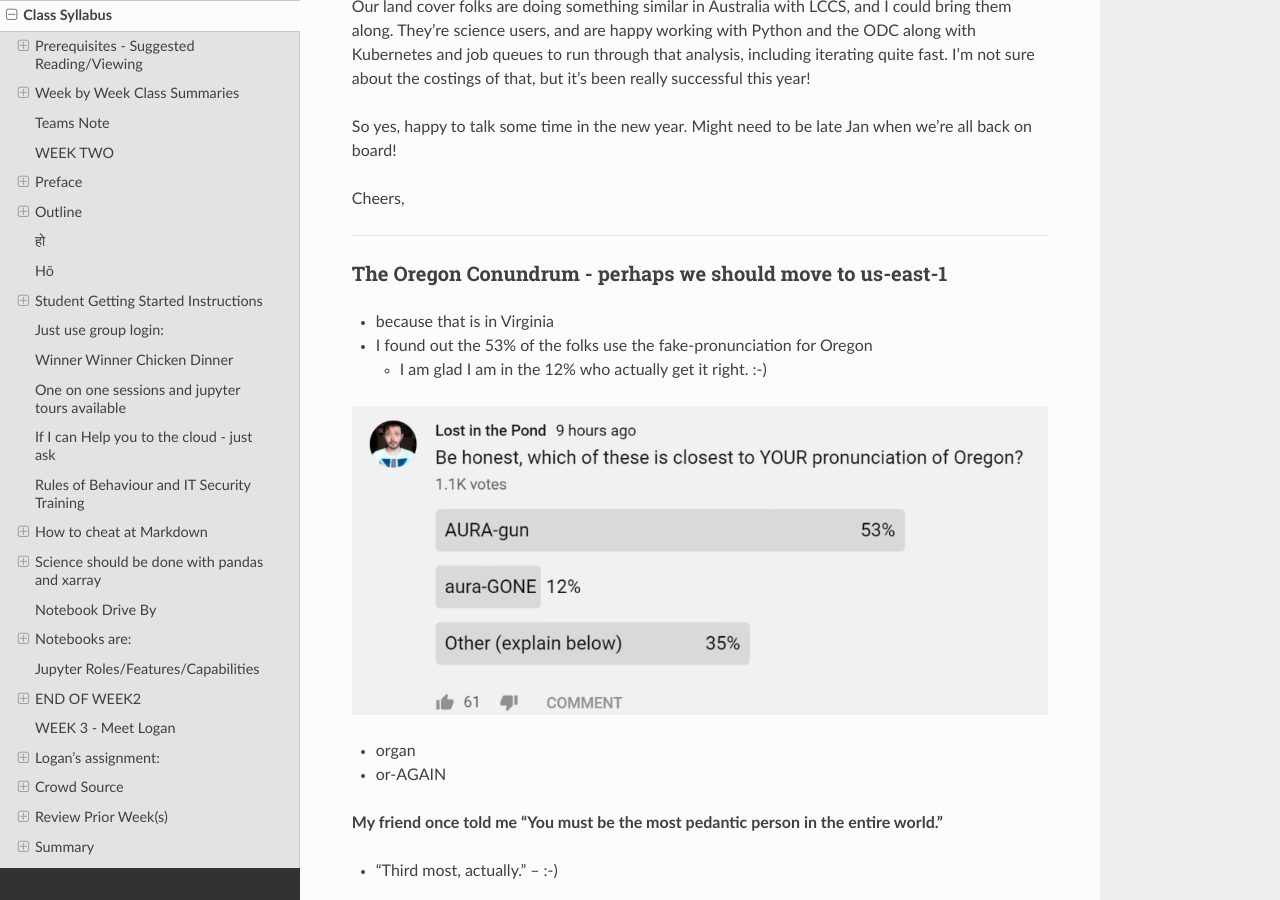
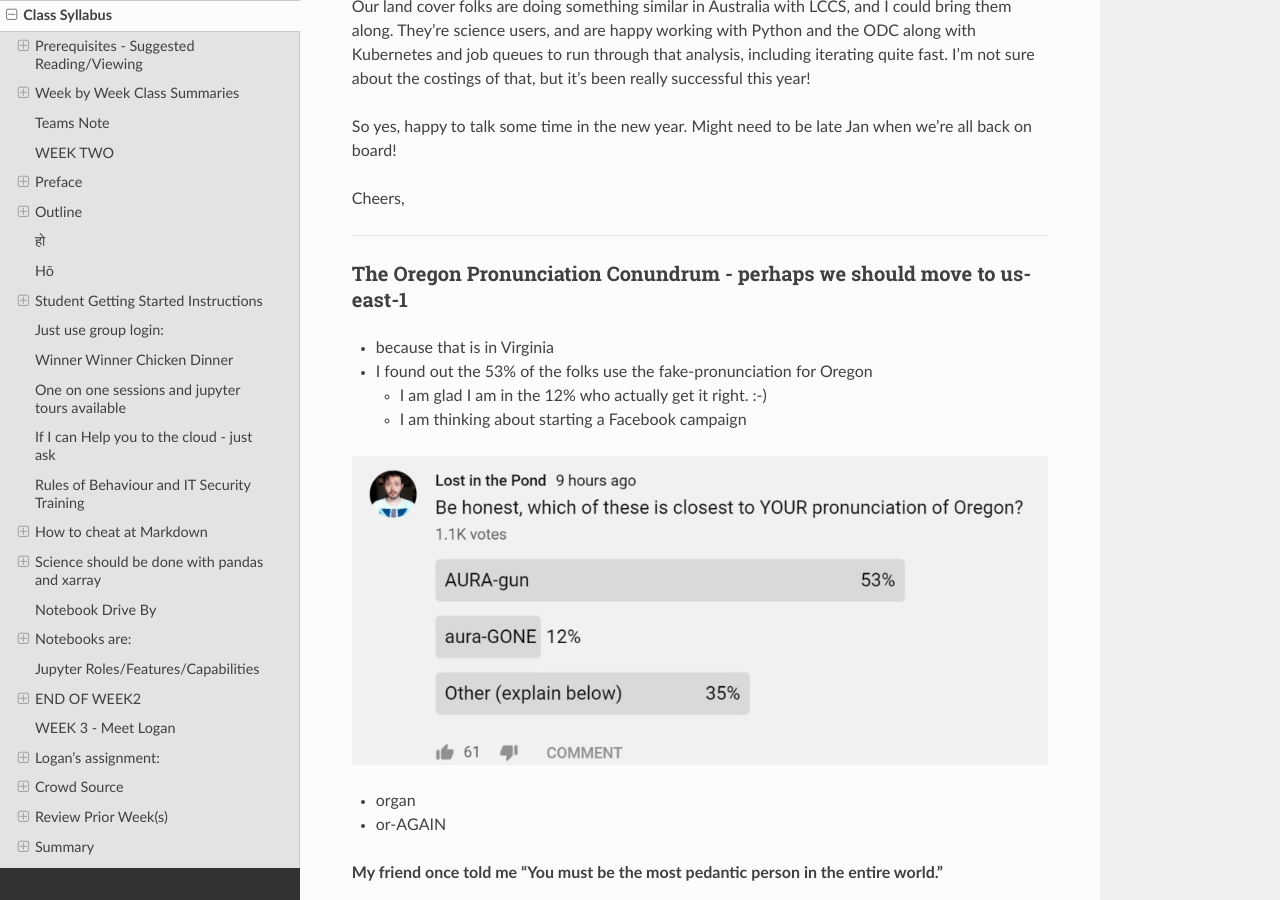
Before and after one commit to tonybutzer/harmony, a Sphinx documentation site: the page built from documentation/source/00weekbyweek.md, in a window 1280 px wide and 900 px high, scrolled down 26805 px. Built offline with Sphinx 7.4.7 and the Read the Docs theme 2.0.0, drawn with Linux system fonts in a browser that asks for light colours; pages that are not in the unit, such as notebooks, are missing from menus.

Commit message:
automatic git update from Makefile

```diff
--- a/documentation/source/00weekbyweek.md
+++ b/documentation/source/00weekbyweek.md
@@ -980,10 +980,11 @@ Cheers,
 
 ---
 
-### The Oregon Conundrum - perhaps we should move to us-east-1
+### The Oregon Pronunciation Conundrum - perhaps we should move to us-east-1
 - because that is in Virginia
 - I found out the 53% of the folks use the fake-pronunciation for Oregon
 	- I am glad I am in the 12% who actually get it right. :-)
+	- I am thinking about starting a Facebook campaign
 
 ![](Assets/AURA-gun.PNG)
 
```
